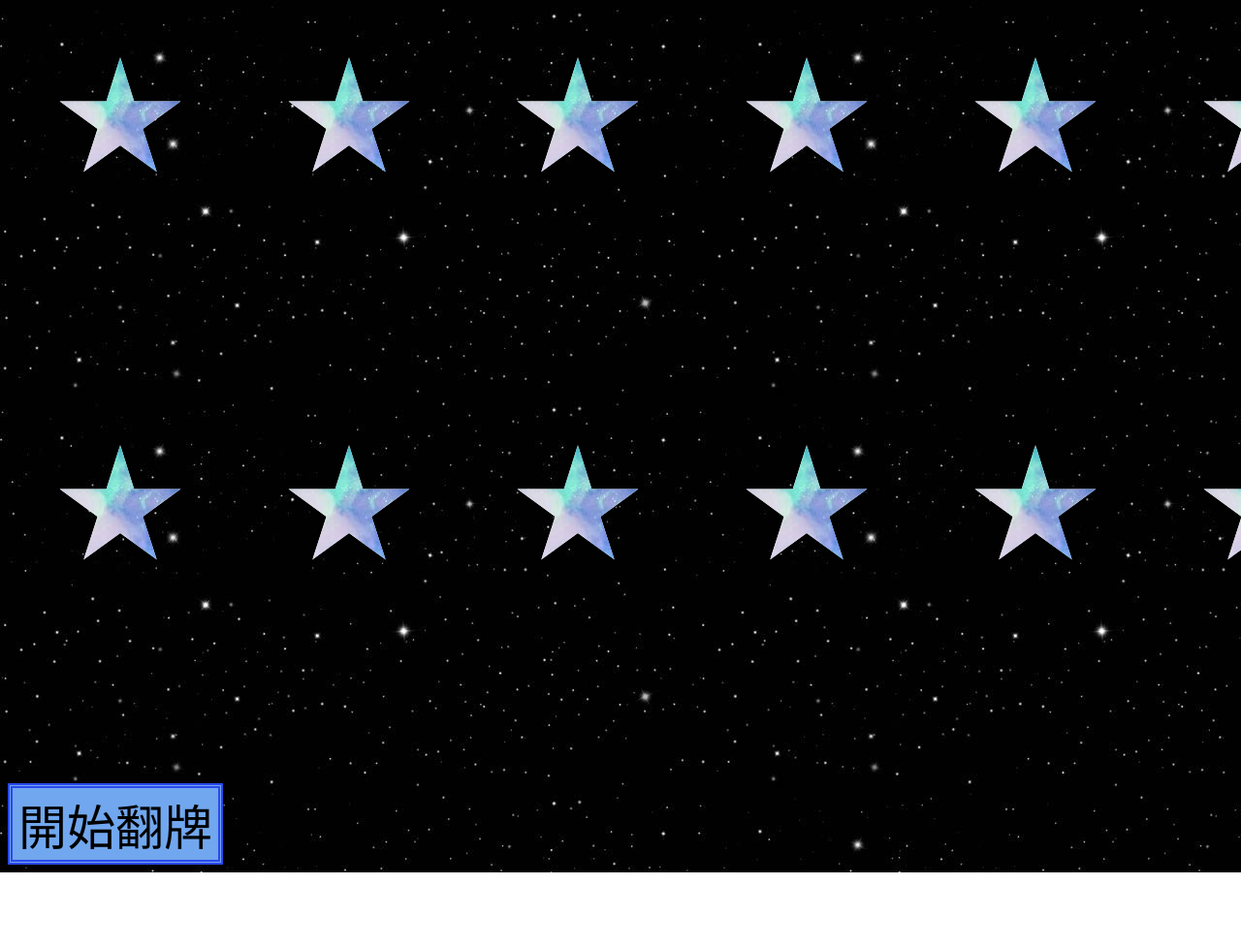
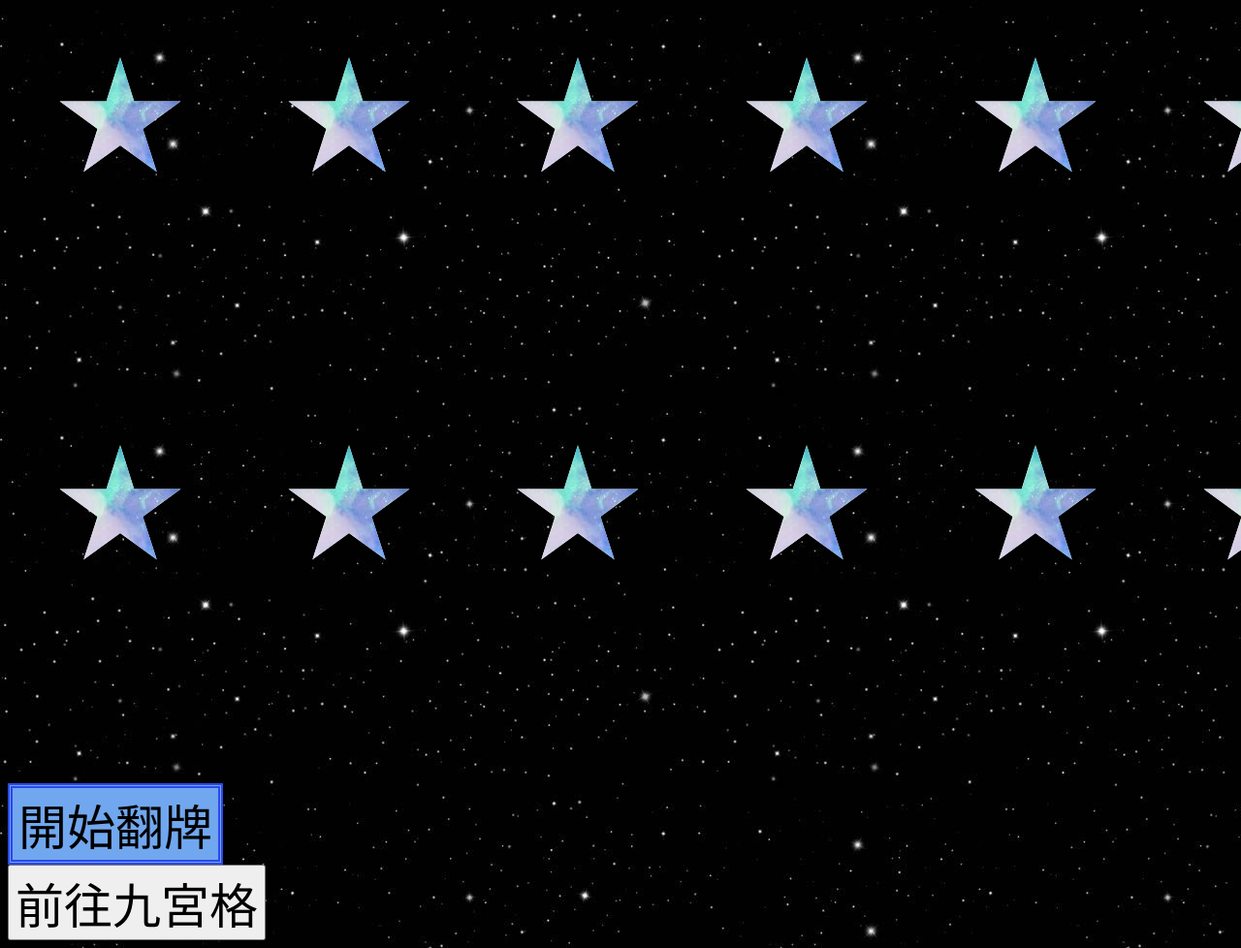
Before and after one commit to Jhen05/HAPPY.github.io, a plain HTML site: page index.html in a window 1280 px wide. Shown: the top 978 px of the page at 97% size. Before the commit the page ends 900 px from the top, so only its background shows below. Drawn offline with nearby package versions, Linux system fonts and the light colour scheme.

Commit message:
Update index.html

```diff
--- a/index.html
+++ b/index.html
@@ -4,7 +4,7 @@
     <meta charset="UTF-8">
     <meta http-equiv="X-UA-Compatible" content="IE=edge">
     <meta name="viewport" content="width=device-width, initial-scale=1.0">
-    <script src="jquery-3.6.0.min.js"></script>
+    <script src="jquery-3.5.1.min.js"></script>
     <title>翻牌遊戲</title>
     <style>
         div{
@@ -56,7 +56,13 @@
         <input type="button" value="" class="downcard" style="color:black;font-size: 30px;">
     </div>
     <input type="button" value="開始翻牌" id="beg" style="font-size: 50px;border:5px rgb(43, 72, 236) double;background-color: rgb(113, 167, 238);" >
+    <form>
+        <a href="xcc.html">
+            <input type="button" style="font-size:50px"  value="前往九宮格">
+        </a>
+    </form>
 </body>
+
 </html>
 <script>
 s=['1','2','3','4','5','6','7','8','9','10'];
```
